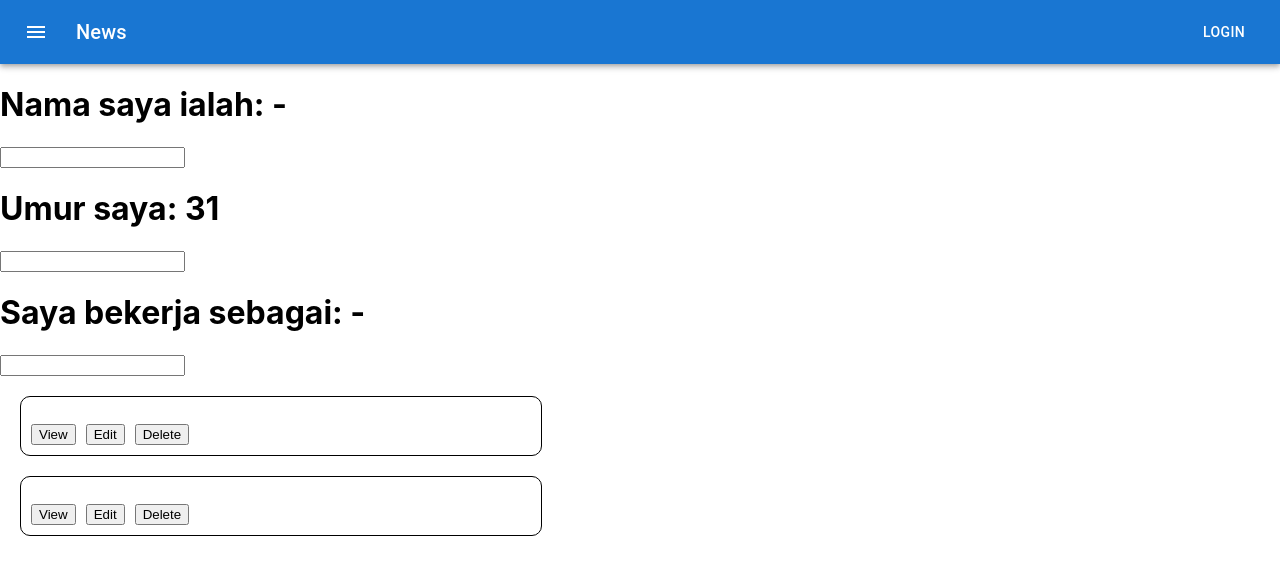
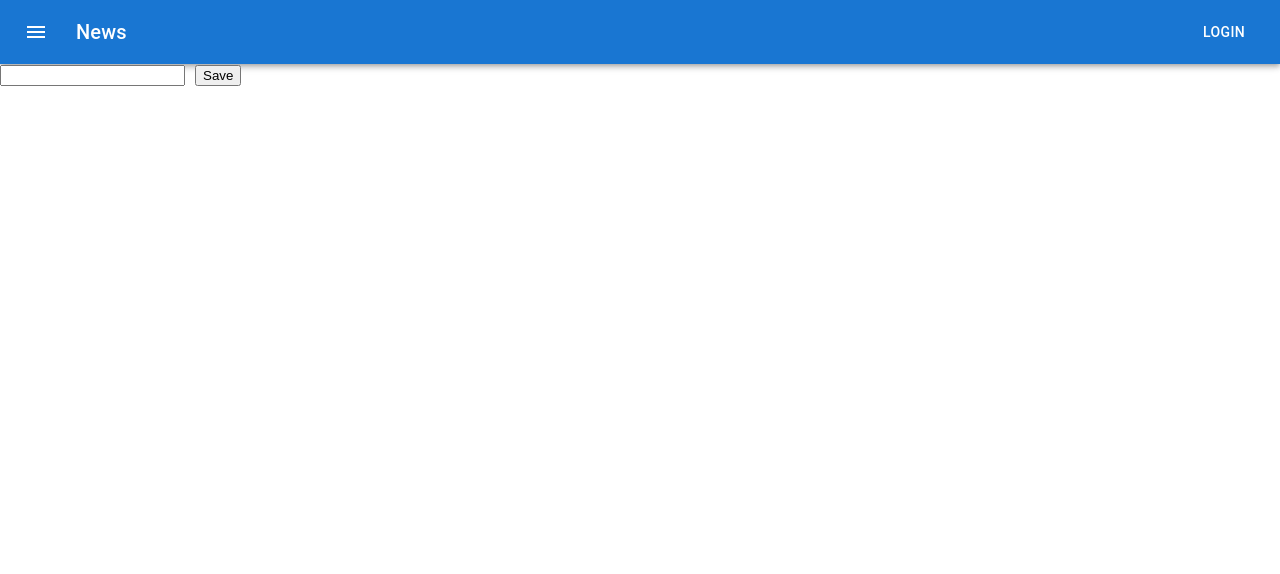
Before and after one commit to safwanrazali/class-clazzy, a React (Create React App) app in the folder my-react-app/: page / in a window 1280 px wide. Shown: the top 574 px of the page. Built offline with nearby package versions, Linux system fonts and the light colour scheme.

Commit message:
1. todo 2. todoList 3. onSave

```diff
--- a/my-react-app/src/pages/LandingPage.jsx
+++ b/my-react-app/src/pages/LandingPage.jsx
@@ -3,35 +3,34 @@ import MyCard from "../components/MyCard";
 
 const LandingPage = () => {
 
-    const [firstName, setFirstName] = useState ("-")
-    const [age, setAge] = useState (31)
-    const [job, setJob] = useState ("-")
-    useEffect(() => {
-        console.log ("i run")
-    },[firstName])
+const [todo, setTodo] = useState ('')
+const [todoList, setTodoList] = useState ([])
+
+const onSave = () => {
+    if (todo === '') {
+        return
+    }
+
+    //using spread operator to deep clone
+
+    const clonetodoList = [...todoList]
+
+    setTodoList.push(todo)
+
+    setTodoList(clonetodoList)
+
+    setTodo('')
+
+}
 
     return (
     <div>
-    <h1>
-    Nama saya ialah: {firstName}
-    </h1>
 
-    <input type={"text"} onChange={(evt) => setFirstName(evt.target.value)} />
+        <input type="text" value={todo} onChange={evt => setTodo(evt.target.value)} />
+        <button style={{marginLeft:10}} onClick={onSave}>Save</button>
 
-    <h1>
-    Umur saya: {age}
-    </h1>
-
-    <input type={"text"} onChange={(evt) => setAge(evt.target.value)} />
-
-    <h1>
-    Saya bekerja sebagai: {job}
-    </h1>
-
-    <input type={"text"} onChange={(evt) => setJob(evt.target.value)} />
-
-    <MyCard />
-    <MyCard />
+    {/* <MyCard /> */}
+    {/* <MyCard /> */}
 
     </div>
 
```
